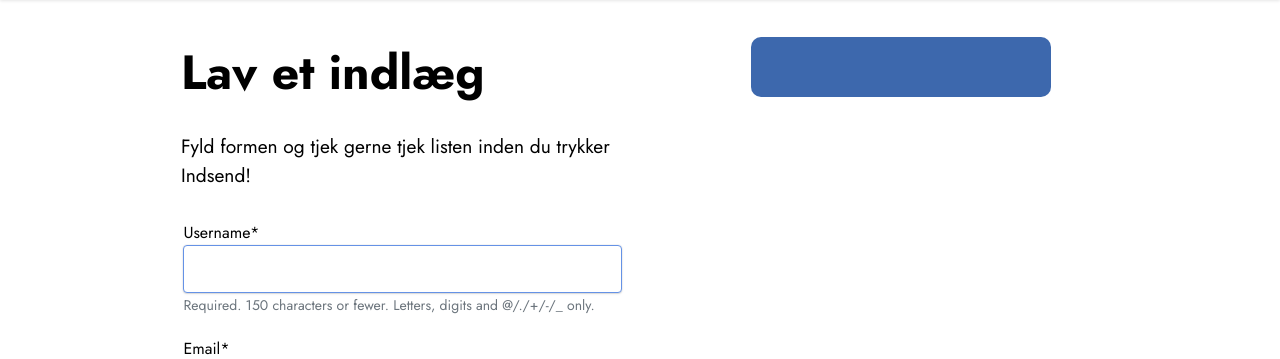
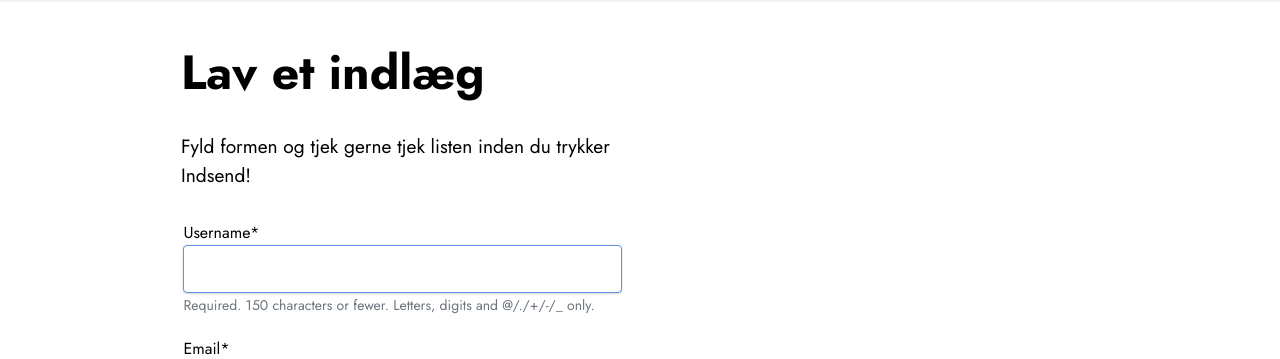
Before and after one commit to Zolihar/wegty, a Django app: template weightloss/templates/weightloss/post_form.html in a window 1280 px wide. Shown: the part 71-430 px from the top of the page. Run offline with Django 4.2, Linux system fonts and the light colour scheme; the template is opened without the code that fills it: values that come from a table or form of the project are taken from there, others are empty; some libraries are stand-ins or nearby versions.

Commit message:
glemte checklist

```diff
--- a/static/weightloss/mine/css/checklist.css
+++ b/static/weightloss/mine/css/checklist.css
@@ -1,6 +1,6 @@
 #workoutlist {
-  --background: #3d68ad;
-  --text: #ffffff;
+  --background: #fff;
+  --text: #000;
   --check: #4f29f0;
   --disabled: #c3c8de;
   --width: 300px;
@@ -209,5 +209,5 @@ body {
 }
 
 .cb-workoutlist{
-  color: white;
+  color: black;
 }
```
